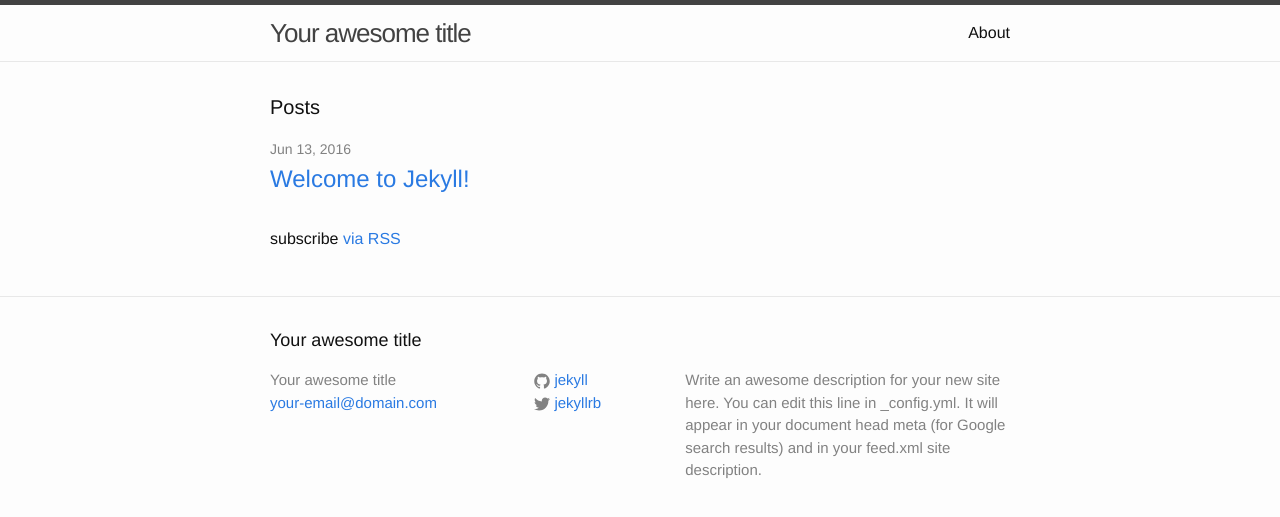
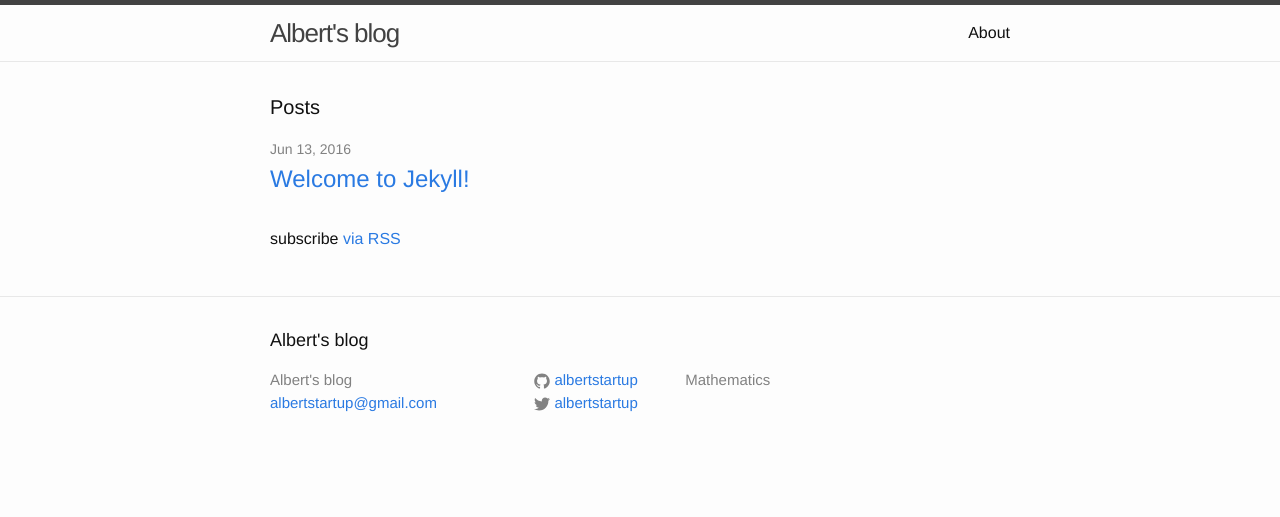
Before and after one commit to albertstartup/albertstartup-albertstartup.github.io, a Jekyll site: the page built from index.html, in a window 1280 px wide. Shown: the top 517 px of the page. Built offline with Jekyll 4.4.1, drawn with Linux system fonts in a browser that asks for light colours.

Commit message:
Update config.

```diff
--- a/_config.yml
+++ b/_config.yml
@@ -1,21 +1,7 @@
-# Welcome to Jekyll!
-#
-# This config file is meant for settings that affect your whole blog, values
-# which you are expected to set up once and rarely need to edit after that.
-# For technical reasons, this file is *NOT* reloaded automatically when you use
-# 'jekyll serve'. If you change this file, please restart the server process.
-
-# Site settings
-title: Your awesome title
-email: your-email@domain.com
-description: > # this means to ignore newlines until "baseurl:"
-  Write an awesome description for your new site here. You can edit this
-  line in _config.yml. It will appear in your document head meta (for
-  Google search results) and in your feed.xml site description.
-baseurl: "" # the subpath of your site, e.g. /blog
-url: "http://yourdomain.com" # the base hostname & protocol for your site
-twitter_username: jekyllrb
-github_username:  jekyll
-
-# Build settings
-markdown: kramdown
+title: Albert's blog
+email: albertstartup@gmail.com
+description: Mathematics
+baseurl: ""
+url: "http://albert.website"
+twitter_username: albertstartup
+github_username: albertstartup
```
